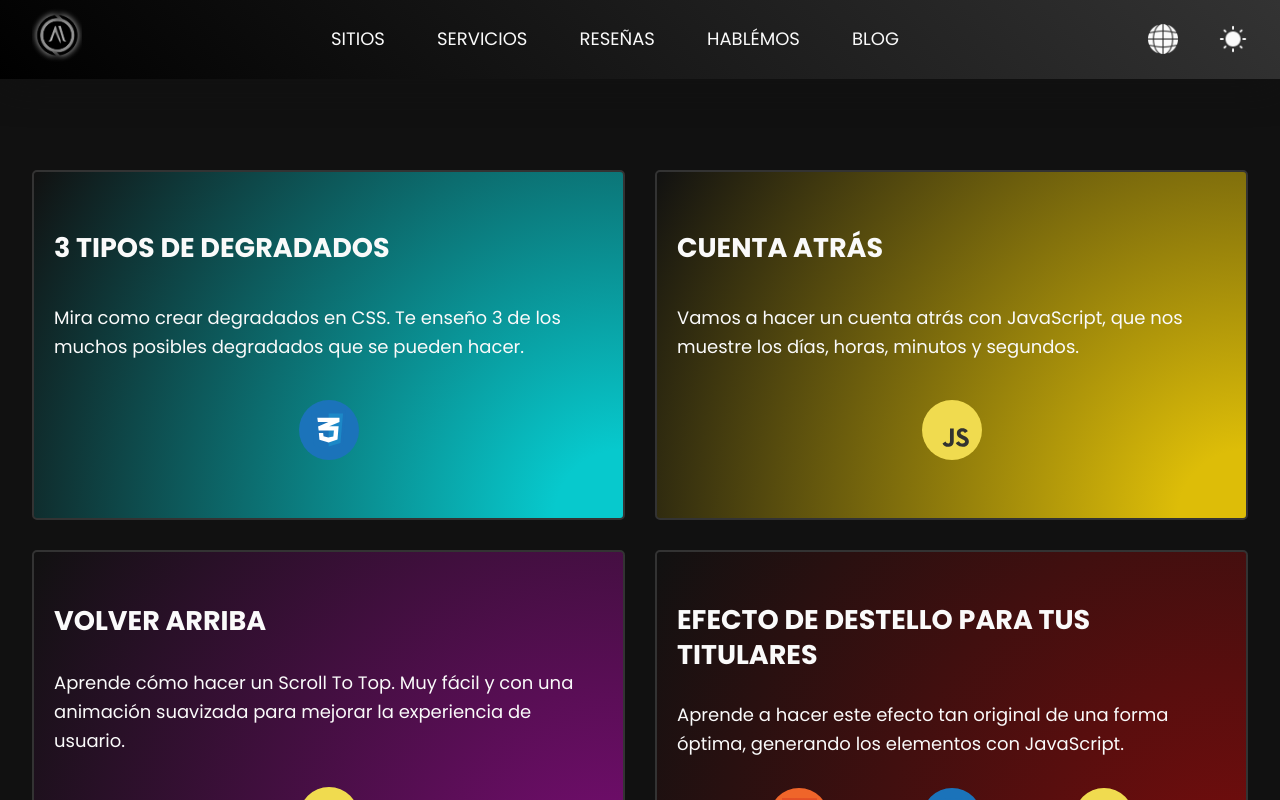
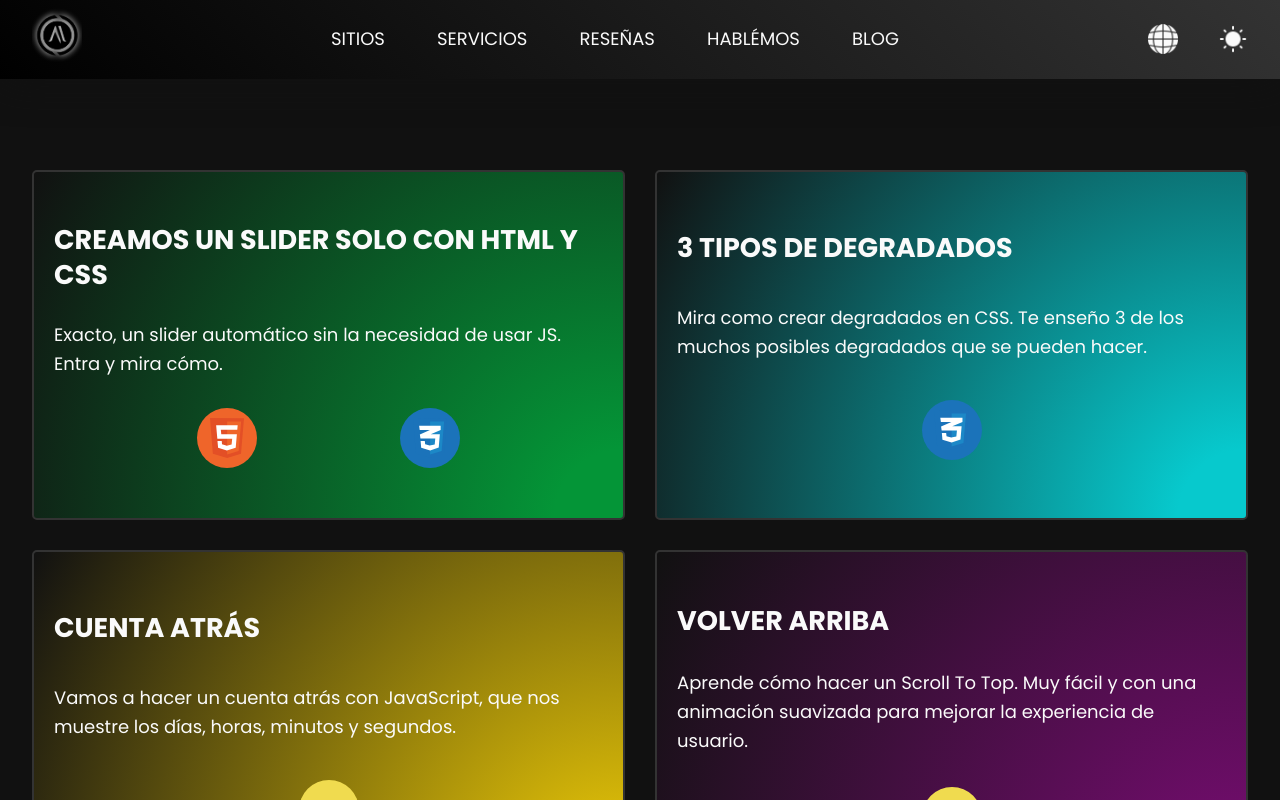
Before and after one commit to MiguelArmasZ/portfolio, a Next.js app: page /blog in a window 1280 px wide. Shown: the top 800 px of the page. Built offline with nearby package versions, Linux system fonts and the light colour scheme; a web font is replaced by a local one.

Commit message:
se agrega el post slider

```diff
--- a/data/blog.js
+++ b/data/blog.js
@@ -7,7 +7,8 @@ import {
   flashEffectPost,
   scrollToTopPost,
   countdownPost,
-  gradientsPost
+  gradientsPost,
+  sliderPost
 } from './posts'
 
 import HTML from '../public/img/stack/html.svg'
@@ -147,7 +148,23 @@ const gradients = new CardBlog(
   gradientsPost
 )
 
+const slider = new CardBlog(
+  'degradados',
+  {
+    es: 'creamos un slider solo con HTML y CSS',
+    en: 'we create a slider just using HTML and CSS'
+  },
+  {
+    es: 'Exacto, un slider automático sin la necesidad de usar JS. Entra y mira cómo.',
+    en: 'Exactly, an automatic slider without the need to use JS. Enter and see how.'
+  },
+  [stack.HTML, stack.CSS],
+  'aqua',
+  sliderPost
+)
+
 export const posts = [
+  slider,
   gradients,
   countdown,
   scrollToTop,
--- a/data/posts.js
+++ b/data/posts.js
@@ -129,3 +129,18 @@ export const gradientsPost = new Post(
   'https://codesandbox.io/s/misty-darkness-v91hul',
   linksText
 )
+
+export const sliderPost = new Post(
+  {
+    es: 'carrusel',
+    en: 'slider'
+  },
+  'https://www.youtube.com/embed/Xgw1k0ZsVfs',
+  {
+    es: 'Mira como podemos crear un slider automatico solo con CSS y Html, es una versión sencilla pero seguro que resuelve muchos casos en los que puedas necesitar un slider.',
+    en: 'See how we can create an automatic slider just with CSS and Html, it is a simple version but it will solve many cases in which you may need a slider.'
+  },
+  'https://github.com/MiguelArmasZ/slider',
+  'https://codesandbox.io/s/trusting-williamson-zikbch',
+  linksText
+)
--- a/styles/global/utils.css
+++ b/styles/global/utils.css
@@ -130,6 +130,10 @@
   background: var(--circle-sky);
 }
 
+.aqua {
+  background: var(--circle-aqua);
+}
+
 .hide {
   opacity: 0;
 }
--- a/styles/global/variables.css
+++ b/styles/global/variables.css
@@ -80,4 +80,10 @@
     rgb(7, 201, 205) 10%,
     var(--black)
   );
+
+  --circle-aqua: radial-gradient(
+    circle at 100% 100%,
+    rgb(4, 149, 55) 10%,
+    var(--black)
+  );
 }
```
